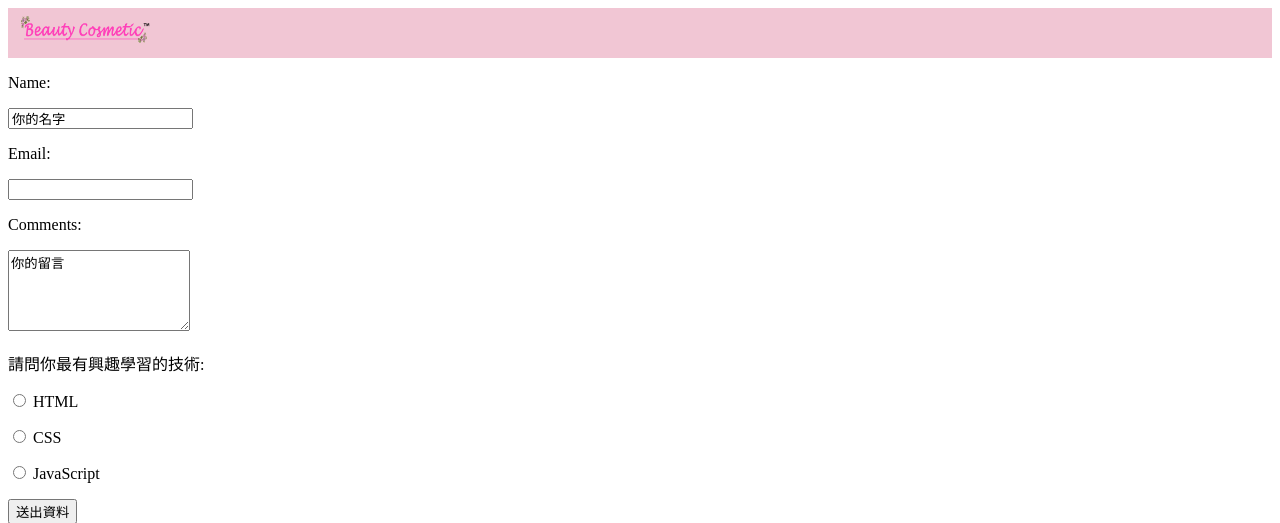
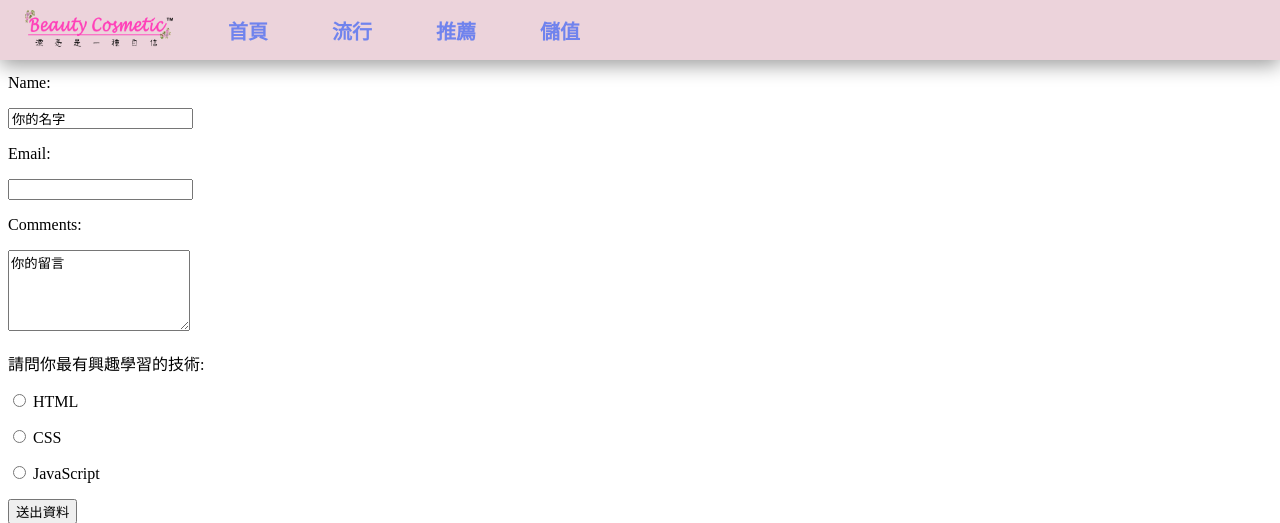
Before and after one commit to duckken1026/Cosmetic-Web, a PHP site: page /Login/Register/Register.html in a window 1280 px wide. Shown: the top 523 px of the page. Run offline with PHP 8.4, Linux system fonts and the light colour scheme.

Commit message:
register page

```diff
--- a/Login/Register/Register.css
+++ b/Login/Register/Register.css
@@ -12,3 +12,46 @@
 .headerType {
     margin-left: 1%;
 }
+
+.nav-list a {
+    margin-right: 40px;
+}
+
+.nav-list  {
+    margin-right: 660px;
+}
+
+.nav-brand {
+    padding-top: 0px;
+    padding-left: 5px;
+    width: 150px;
+    height: 120px;
+}
+
+.navbar {
+    display: block;
+    width: 100%;
+    height: 60px;
+    background:  rgb(236, 211, 219);
+    box-shadow: 0px 5px 20px rgba(0, 0, 0, .4);
+    position: fixed;
+    left: 0;
+    top: 0;
+    z-index: 1000;
+    display: flex;
+    justify-content: space-between;
+    align-items: center;
+}
+
+.navbar a {
+    color: #7083ed;
+    text-decoration: none;
+    position: relative;
+    margin-left: 20px;
+    font-size: 20px;
+    right: 0px
+}
+
+.nav-toggler {
+    display: none;
+}
--- a/Login/Register/Register.html
+++ b/Login/Register/Register.html
@@ -7,9 +7,15 @@
   <body>
     <div id = "out_block">
       <div id = "fixed_block">
-        <div class ="headerType">
-          <a href="../../Homepage/Cosmetic.html"><img src="../..//img/iconHeader.png" alt="icon" width="130px" height="35px"></a>
-        </div>
+        <nav class="navbar">
+          <a href="../../Homepage/Cosmetic.html"><img class="nav-brand" src="../../img/icon(title).png" alt=""></a>
+          <div class=" nav-list">
+          <a href="index.html"><b>首頁</b></a>
+          <a href="./popular.html"><b>流行</b></a>
+          <a href="./anime.html"><b>推薦</b></a>
+          <a href="./about.html"><b>儲值</b></a>
+          </div>
+        </nav>
       </div>
       <!--action="/formprocess.php"-->
       <form action = "javascript:;" method="post">
```
